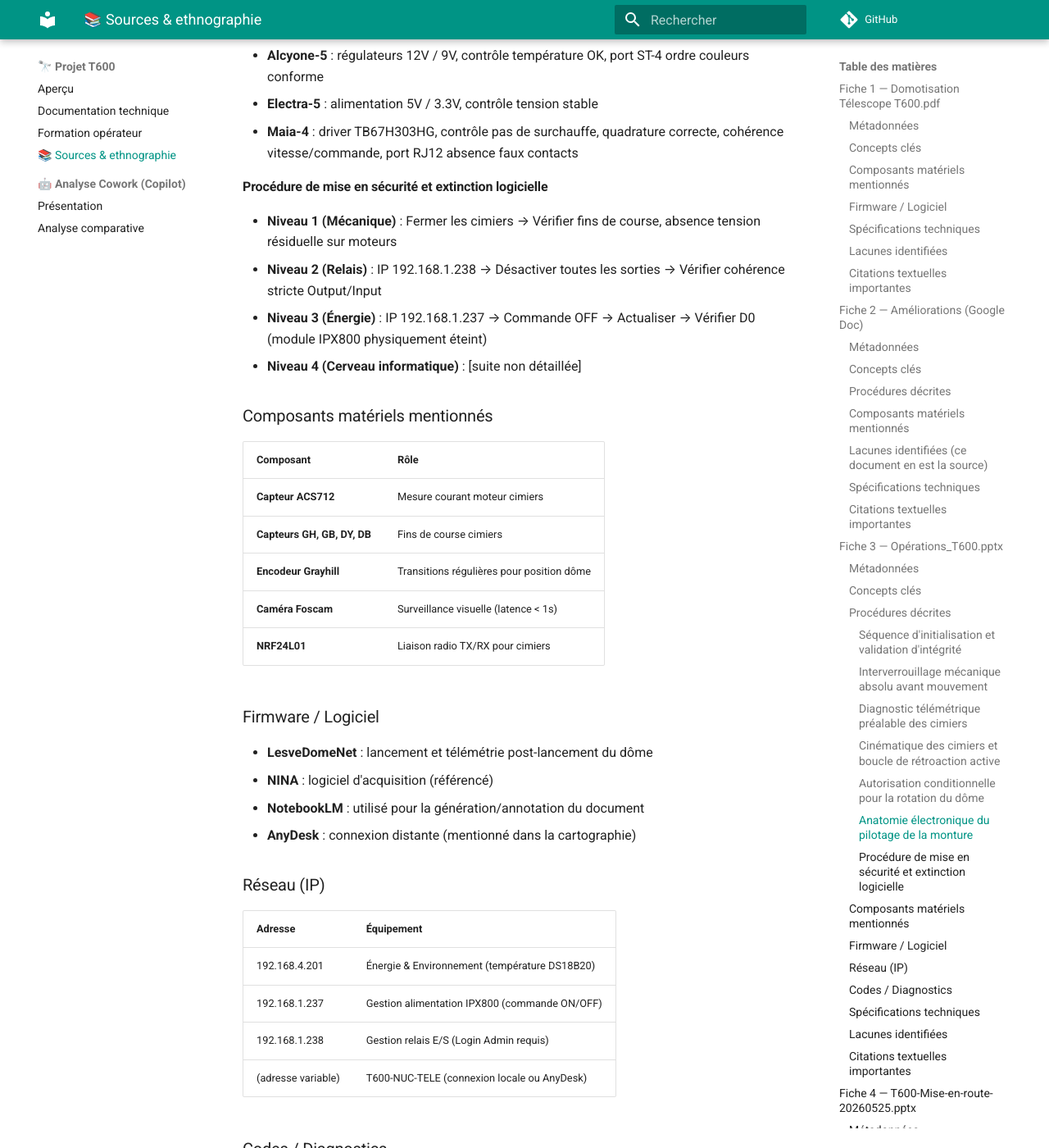
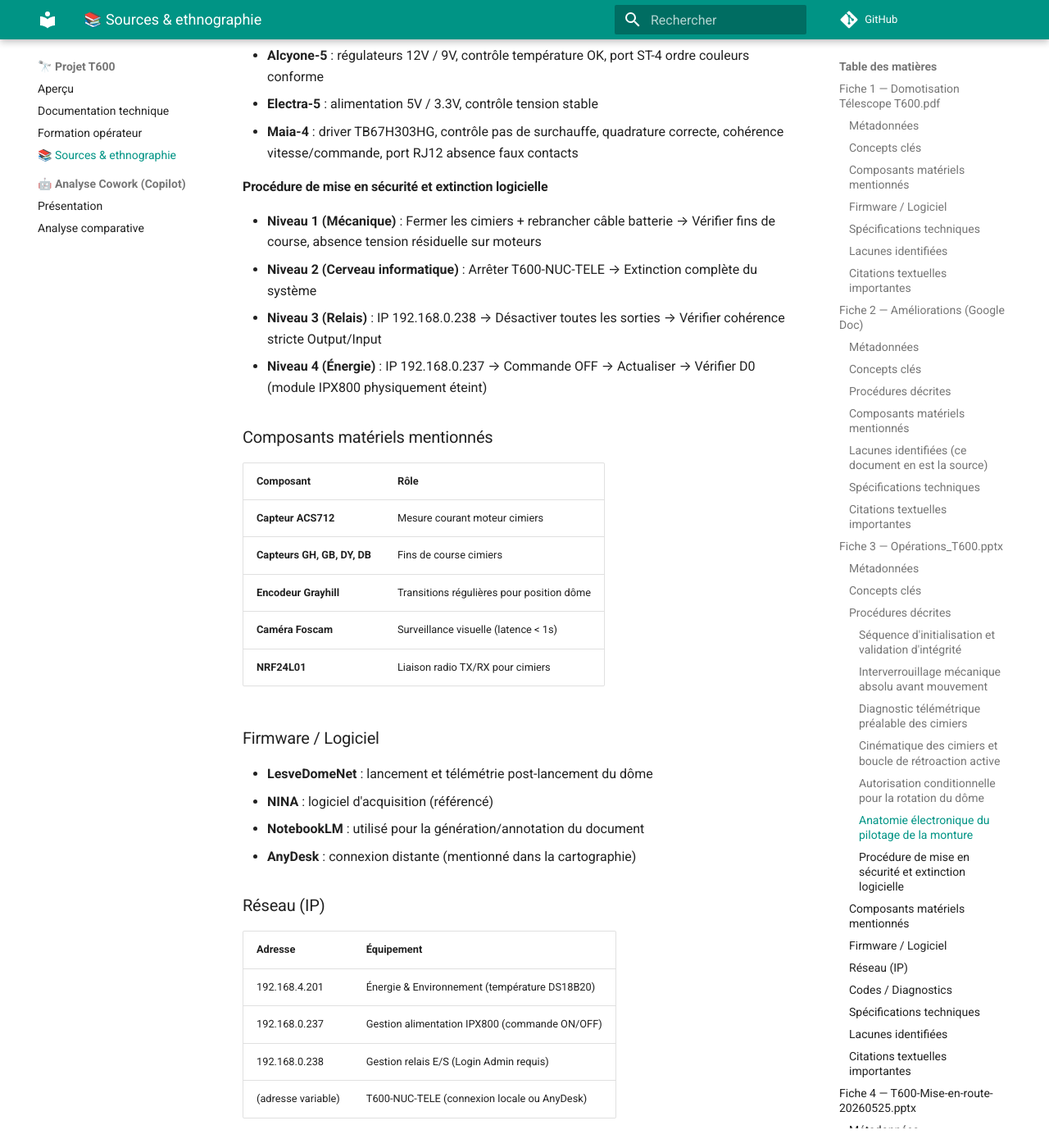
Before and after one commit to christophedanhier-hash/wiki-oca, an MkDocs documentation site: the page built from docs/t600/sources.md, in a window 1280 px wide and 1400 px high, scrolled down 7058 px. Shown: the whole window at 82% size. Built offline with MkDocs 1.6.1 and Material for MkDocs 9.7.7, drawn with Linux system fonts in a browser that asks for light colours; comment, search, counter and statistics services are not loaded; some of the changed text lies outside the part shown.

Commit message:
sync: mise à jour T600 depuis Drive

```diff
--- a/docs/t600/sources.md
+++ b/docs/t600/sources.md
@@ -146,8 +146,8 @@
 
 #### Séquence d'initialisation et validation d'intégrité
 1. Connexion au **T600-NUC-TELE** → Vérifier allumage système, stabilité, température CPU OK
-2. Accès IP **192.168.1.237** → Commande ON → Actualiser → Vérifier cohérence timestamp d'allumage
-3. Accès IP **192.168.1.238** → Login Admin → Vérifier cohérence Output/Input (aucun relais bloqué, absence de retour fantôme)
+2. Accès IP **192.168.0.237** → Commande ON → Actualiser → Vérifier cohérence timestamp d'allumage
+3. Accès IP **192.168.0.238** → Login Admin → Vérifier cohérence Output/Input (aucun relais bloqué, absence de retour fantôme)
 4. Vérifier température dôme (DS18B20) pour anomalies thermiques
 
 #### Interverrouillage mécanique absolu avant mouvement
@@ -185,10 +185,10 @@
 - **Maia-4** : driver TB67H303HG, contrôle pas de surchauffe, quadrature correcte, cohérence vitesse/commande, port RJ12 absence faux contacts
 
 #### Procédure de mise en sécurité et extinction logicielle
-- **Niveau 1 (Mécanique)** : Fermer les cimiers → Vérifier fins de course, absence tension résiduelle sur moteurs
-- **Niveau 2 (Relais)** : IP 192.168.1.238 → Désactiver toutes les sorties → Vérifier cohérence stricte Output/Input
-- **Niveau 3 (Énergie)** : IP 192.168.1.237 → Commande OFF → Actualiser → Vérifier D0 (module IPX800 physiquement éteint)
-- **Niveau 4 (Cerveau informatique)** : [suite non détaillée]
+- **Niveau 1 (Mécanique)** : Fermer les cimiers + rebrancher câble batterie → Vérifier fins de course, absence tension résiduelle sur moteurs
+- **Niveau 2 (Cerveau informatique)** : Arrêter T600-NUC-TELE → Extinction complète du système
+- **Niveau 3 (Relais)** : IP 192.168.0.238 → Désactiver toutes les sorties → Vérifier cohérence stricte Output/Input
+- **Niveau 4 (Énergie)** : IP 192.168.0.237 → Commande OFF → Actualiser → Vérifier D0 (module IPX800 physiquement éteint)
 
 ### Composants matériels mentionnés
 | Composant | Rôle |
@@ -209,8 +209,8 @@
 | Adresse | Équipement |
 |---------|------------|
 | 192.168.4.201 | Énergie & Environnement (température DS18B20) |
-| 192.168.1.237 | Gestion alimentation IPX800 (commande ON/OFF) |
-| 192.168.1.238 | Gestion relais E/S (Login Admin requis) |
+| 192.168.0.237 | Gestion alimentation IPX800 (commande ON/OFF) |
+| 192.168.0.238 | Gestion relais E/S (Login Admin requis) |
 | (adresse variable) | T600-NUC-TELE (connexion locale ou AnyDesk) |
 
 ### Codes / Diagnostics
@@ -263,7 +263,7 @@
 **Étape 1 — Préparation physique**
 1. Enlever le câble de charge des cimiers (batterie toujours en charge)
 2. Enlever la bâche du télescope
-3. Si pilotage cimiers via IPX800 : mettre tension sur coffret cimier via wifi (192.168.1.236)
+3. Si pilotage cimiers via IPX800 : mettre tension sur coffret cimier via wifi (192.168.0.236)
 
 **Étape 2 — Connexion au PC T600-NUC**
 - Local (1er étage) : connexion directe (psw: `forets`)
@@ -310,10 +310,10 @@
 
 **Étape 2 — Connexion sur PC T600-NUC**
 1. AnyDesk sur T600-NUC (513 471 809, psw: `T6002024$#@`)
-2. Edge → 192.168.1.238 → Décocher les boutons allumés
+2. Edge → 192.168.0.238 → Décocher les boutons allumés
 
 **Étape 3 — Extinction IPX800**
-1. Edge → 192.168.1.237 → Clic OFF → Actualiser
+1. Edge → 192.168.0.237 → Clic OFF → Actualiser
 2. Confirmation : "Tout est éteint"
 
 ### Composants matériels mentionnés
@@ -348,9 +348,9 @@
 | Mot de passe myfoscam.com | T6002021$ |
 | SSID wifi dôme | wireless2.4G_A84620 |
 | Mot de passe wifi | Admin2021$ |
-| Adresse IP IPX800 commande | 192.168.1.237 |
-| Adresse IP IPX800 relais | 192.168.1.238 |
-| Adresse IP cimiers (wifi) | 192.168.1.236 |
+| Adresse IP IPX800 commande | 192.168.0.237 |
+| Adresse IP IPX800 relais | 192.168.0.238 |
+| Adresse IP cimiers (wifi) | 192.168.0.236 |
 | Mot de passe local 1er étage | forets |
 
 ### Lacunes identifiées
@@ -467,9 +467,9 @@
 ### Cartographie réseau complète du T600
 | Adresse IP | Équipement | Fonction |
 |------------|------------|----------|
-| 192.168.1.236 | Cimiers (wifi) | Commande ouverture/fermeture |
-| 192.168.1.237 | IPX800 — Alimentation | Commande ON/OFF globale |
-| 192.168.1.238 | IPX800 — Relais E/S | Gestion des sorties (login: Admin / Oc@2018) |
+| 192.168.0.236 | Cimiers (wifi) | Commande ouverture/fermeture |
+| 192.168.0.237 | IPX800 — Alimentation | Commande ON/OFF globale |
+| 192.168.0.238 | IPX800 — Relais E/S | Gestion des sorties (login: Admin / Oc@2018) |
 | 192.168.4.201 | Énergie & Environnement | Capteur température DS18B20 |
 | (variable) | T600-NUC-TELE | PC de pilotage télescope (AnyDesk: 1 041 426 244) |
 | (variable) | T600-NUC | PC 1er étage (AnyDesk: 513 471 809) |
```
Also changed, not shown: .t600_versions.json (added).
